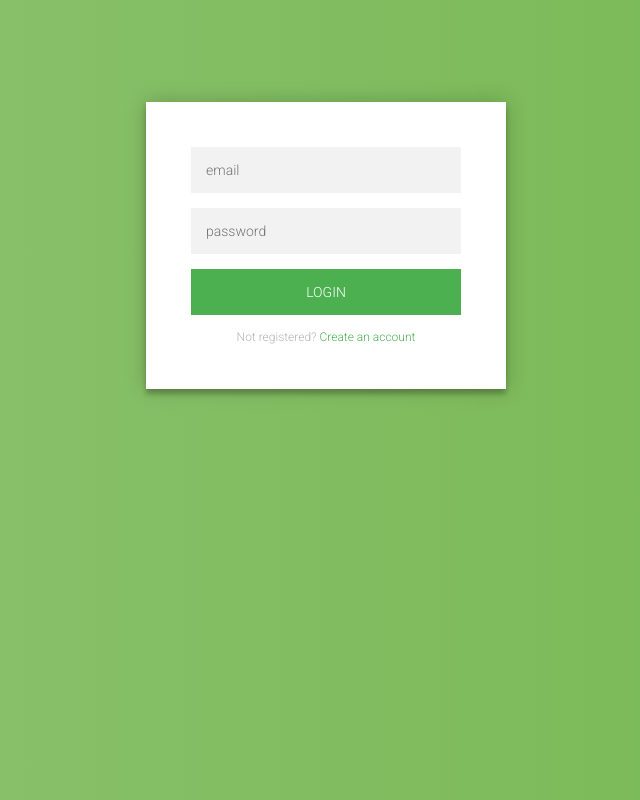
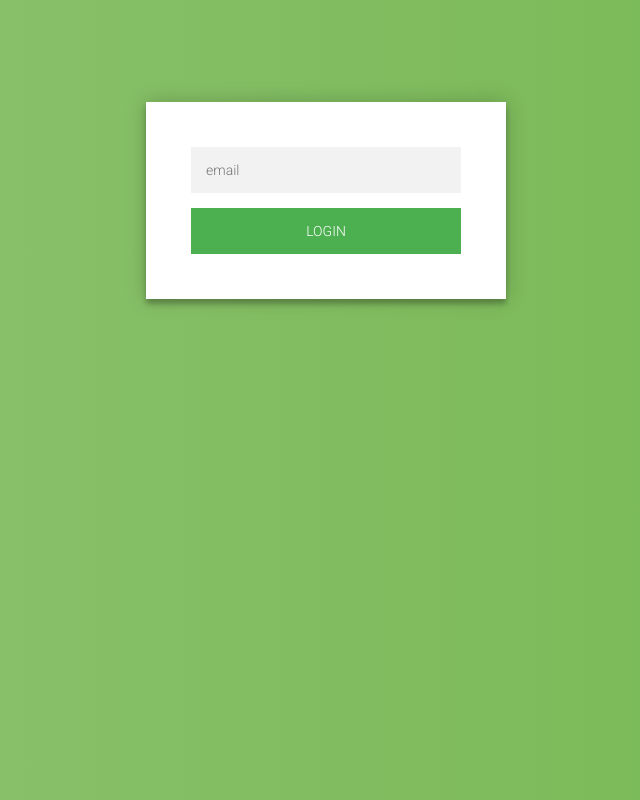
Before and after one commit to naqvijafar91/focus, a React (Create React App) app in the folder react-app/: page /signin in a window 1280 px wide. Shown: the whole page, without its empty margins (314-954 px from the left). Built offline with nearby package versions, Linux system fonts and the light colour scheme.

Commit message:
#11, frontend integrated with new logic

```diff
--- a/react-app/src/LoginPage/LoginPage.js
+++ b/react-app/src/LoginPage/LoginPage.js
@@ -8,25 +8,16 @@ class LoginPage extends Component {
     constructor(props, context) {
         super(props, context);
         this.state = {
-            login_email: '',
             login_password: '',
             registration_email: '',
-            registration_password: '',
-            registration_confirmed_password: ''
+            showRegistrationForm: true
         }
-
-        this.handleLoginEmailChange = this.handleLoginEmailChange.bind(this);
         this.handleLoginPasswordChange = this.handleLoginPasswordChange.bind(this);
         this.handleRegistrationEmailChange = this.handleRegistrationEmailChange.bind(this);
-        this.handleRegistrationPasswordChange = this.handleRegistrationPasswordChange.bind(this);
         this.handleSubmitLogin = this.handleSubmitLogin.bind(this);
         this.handleSubmitRegister = this.handleSubmitRegister.bind(this);
         this.showRegistrationForm = this.showRegistrationForm.bind(this);
         this.hideRegistrationForm = this.hideRegistrationForm.bind(this);
-    }
-
-    handleLoginEmailChange(event) {
-        this.setState({ login_email: event.target.value });
     }
 
     handleLoginPasswordChange(event) {
@@ -37,19 +28,15 @@ class LoginPage extends Component {
         this.setState({ registration_email: event.target.value });
     }
 
-    handleRegistrationPasswordChange(event) {
-        this.setState({ registration_password: event.target.value });
-    }
-
     handleSubmitLogin(event) {
         event.preventDefault();
         let self = this;
         axios({
             method: 'post',
-            url: 'http://localhost:8080/user/login',
+            url: 'http://localhost:8080/user/verify',
             data: {
                 email: this.state.registration_email,
-                password: this.state.registration_password
+                login_code: this.state.login_password
             },
             json: true
         }).then(function (response) {
@@ -60,20 +47,23 @@ class LoginPage extends Component {
         });
     }
 
+    /**
+     * Just send the email to the server and if successfull show the login code section
+     * @param {event} event
+     */
     handleSubmitRegister(event) {
         event.preventDefault();
         let self = this;
         axios({
             method: 'post',
-            url: 'http://localhost:8080/user/register',
+            url: 'http://localhost:8080/user/generate',
             data: {
-                email: this.state.registration_email,
-                password: this.state.registration_password
+                email: this.state.registration_email
             },
             json: true
         }).then(function (response) {
-                UserStore.saveUser({ 'user': response.data.user, 'token': response.data.token });
-                self.props.history.push('/');
+            // Show the login code section
+            self.hideRegistrationForm(event);
         }).catch(function(err){
             alert(err);
         });
@@ -97,18 +87,14 @@ class LoginPage extends Component {
                         <form className={this.state.showRegistrationForm ? "register-form" : "hidden"} onSubmit={this.handleSubmitRegister}>
                             <input type="email" placeholder="email" value={this.state.registration_email}
                                 onChange={this.handleRegistrationEmailChange} />
-                            <input type="password" placeholder="password" value={this.state.registration_password}
-                                onChange={this.handleRegistrationPasswordChange} />
-                            <button>create account</button>
-                            <p class="message">Already registered? <a href="#" onClick={this.hideRegistrationForm}>Sign In</a></p>
+                            <button>Login</button>
                         </form>
                         <form className={this.state.showRegistrationForm ? 'hidden' : "login-form"} onSubmit={this.handleSubmitLogin}>
-                            <input type="email" placeholder="email" value={this.login_email}
-                                onChange={this.handleLoginEmailChange} />
-                            <input type="password" placeholder="password" value={this.login_password}
+                            <p>Enter the login code sent on your email id.</p>
+                            <input type="password" placeholder="Login Code" value={this.login_password}
                                 onChange={this.handleLoginPasswordChange} />
                             <button>login</button>
-                            <p class="message">Not registered? <a href="#" onClick={this.showRegistrationForm}>Create an account</a></p>
+                            <p class="message">Login With a Different Email Id? <a href="#" onClick={this.showRegistrationForm}>Change Email ID</a></p>
                         </form>
                     </div>
                 </div>
```
